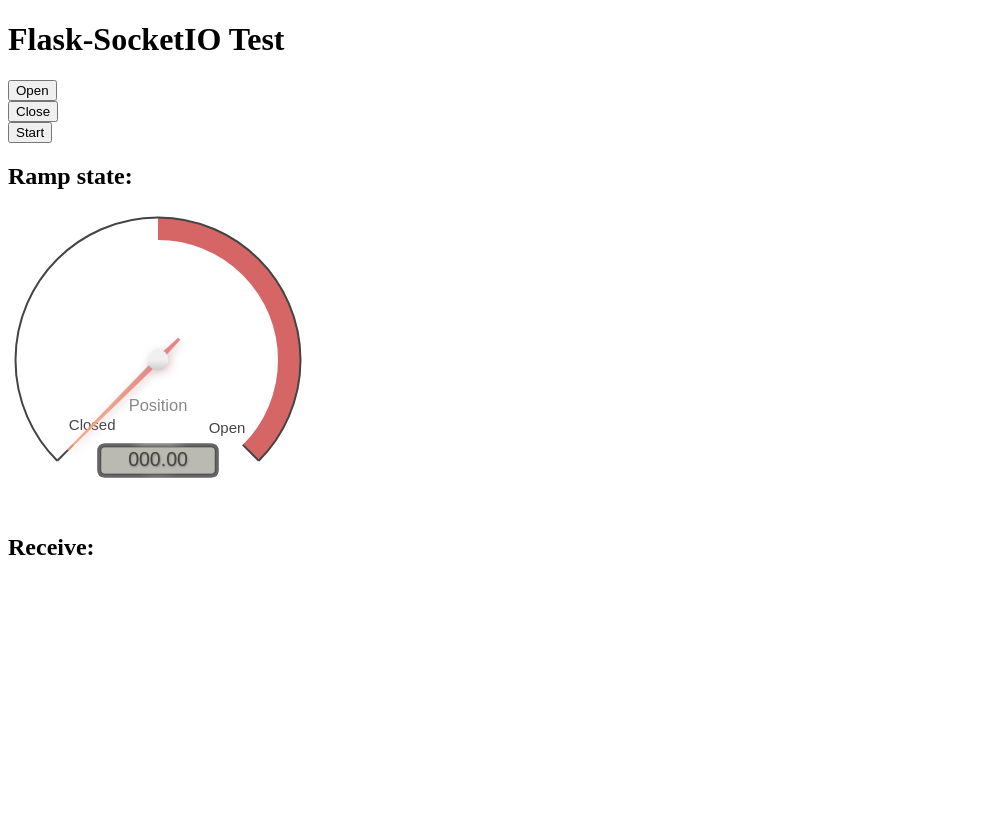
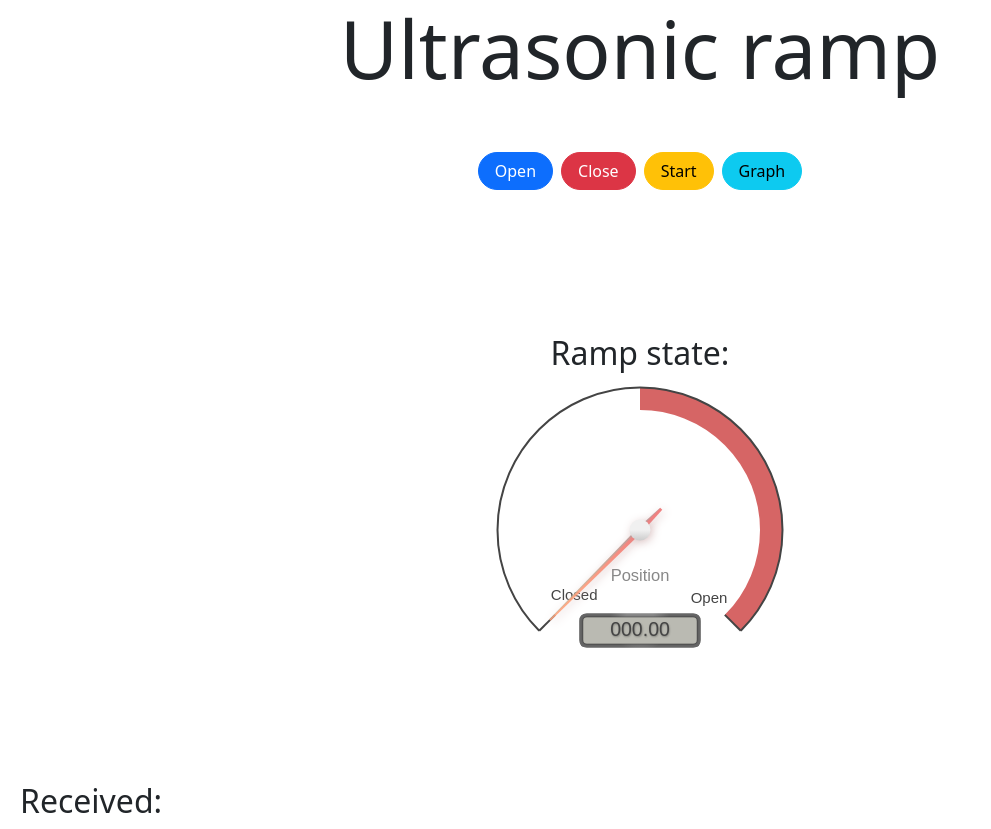
Before and after one commit to xzatkot/POIT_final, a Flask app: template templates/index.html in a window 1280 px wide. Shown: the whole page, without its empty margins (0-991 px from the left). Before the commit the page ends 555 px from the top, so only its background shows below. Run offline with Flask 3, Linux system fonts and the light colour scheme; the template is opened without the code that fills it, so the values that code supplies are empty; some libraries are stand-ins or nearby versions.

Commit message:
Visual changes

```diff
--- a/templates/graph.html
+++ b/templates/graph.html
@@ -2,98 +2,104 @@
 <html>
 <head>
     <meta charset="utf-8">
-    <meta name="viewport" content="width=device-width, initial-scale=1">
-    <title>Flask-SocketIO Test</title>
-    <style type="text/css">
-    </style>
+    <meta content="width=device-width, initial-scale=1" name="viewport">
+    <title>Graph</title>
     <script src="static/libs/jquery-1.11.1.min.js"></script>
     <script src="static/libs/plotly-latest.min.js"></script>
-
+    <link crossOrigin="anonymous" href="https://cdn.jsdelivr.net/npm/bootstrap@5.3.3/dist/css/bootstrap.min.css"
+          integrity="sha384-QWTKZyjpPEjISv5WaRU9OFeRpok6YctnYmDr5pNlyT2bRjXh0JMhjY6hW+ALEwIH" rel="stylesheet"/>
+    <script crossOrigin="anonymous"
+            integrity="sha384-YvpcrYf0tY3lHB60NNkmXc5s9fDVZLESaAA55NDzOxhy9GkcIdslK1eN7N6jIeHz"
+            src="https://cdn.jsdelivr.net/npm/bootstrap@5.3.3/dist/js/bootstrap.bundle.min.js"></script>
     <script>
-   $(document).ready(function(){
+        $(document).ready(function () {
             var layout = {
                 title: 'Output variable',
                 xaxis: {
                     title: 'time',
-            range: [0,30]
+                    range: [0, 30]
                 },
                 yaxis: {
                     title: 'ys(t)',
-            range: [0,1200]
+                    range: [0, 1200]
                 }
             };
 
-    $('#database').click(function() { //Funkcia pre zisk dat z databazy
+            $('#database').click(function () { //Funkcia pre zisk dat z databazy
                 $.ajax({
                     type: "GET",
-          url: "/dbdata/"+$('#row').val(),
-          success:function(data)
-          { console.log(data);
+                    url: "/dbdata/" + $('#row').val(),
+                    success: function (data) {
+                        console.log(data);
                         data = JSON.parse(data);
                         console.log(data);
 
                         xl = [];
                         yl = [];
 
-            $('#data')[0].innerText="";
+                        $('#data')[0].innerText = "";
 
-            data.forEach(function(entry) {
+                        data.forEach(function (entry) {
                             xl.push(entry['x']);
                             yl.push(entry['data']);
-              $('#data')[0].innerText+="x: "+entry['x']+", distance: "+entry['data']+"\n";
+                            $('#data')[0].innerText += "x: " + entry['x'] + ", distance: " + entry['data'] + "\n";
                         });
                         let trace = {
                             x: xl,
                             y: yl,
                             mode: 'lines',
                             type: 'scatter',
-                name: 'distance' };
+                            name: 'distance'
+                        };
                         console.log(trace);
                         Plotly.newPlot($('#plotdiv')[0], [trace], layout);
                     }
-        }).done(function( o ) {
+                }).done(function (o) {
                 });
             });
 
-    $('#file').click(function() { //Funkcia pre zisk dat z textoveho suboru
+            $('#file').click(function () { //Funkcia pre zisk dat z textoveho suboru
                 $.ajax({
                     type: "GET",
-          url: "/read/"+$('#row').val(),
-          success:function(data)
-          { console.log(data);
+                    url: "/read/" + $('#row').val(),
+                    success: function (data) {
+                        console.log(data);
                         data = JSON.parse(data);
                         console.log(data);
 
                         xl = [];
                         yl = [];
 
-            $('#data')[0].innerText="";
+                        $('#data')[0].innerText = "";
 
-            data.forEach(function(entry) {
+                        data.forEach(function (entry) {
                             xl.push(entry['x']);
                             yl.push(entry['data']);
-              $('#data')[0].innerText+="x: "+entry['x']+", distance: "+entry['data']+"\n";
+                            $('#data')[0].innerText += "x: " + entry['x'] + ", distance: " + entry['data'] + "\n";
                         });
                         let trace = {
                             x: xl,
                             y: yl,
                             mode: 'lines',
                             type: 'scatter',
-                name: 'distance' };
+                            name: 'distance'
+                        };
                         console.log(trace);
                         Plotly.newPlot($('#plotdiv')[0], [trace], layout);
                     }
-        }).done(function( o ) {
+                }).done(function (o) {
                 });
             });
         });
     </script>
 </head>
 <body>
-    <label for="row">Cislo zaznamu:</label>
-    <input id="row" name="row" type="text">
-    <button id="database" type="submit">from DB</button>
-    <button id="file" type="submit">from file</button>
+<label class="form-label" for="row">Cislo zaznamu:</label>
+<input class="form-control" id="row" name="row" type="text">
+<div class="d-flex justify-content-center py-1">
+    <button class="btn btn-primary rounded-pill px-3" id="database" type="submit">from DB</button>
+    <button class="btn btn-success rounded-pill px-3" id="file" type="submit">from file</button>
+</div>
 <div id="plotdiv" style="width:600px;height:500px;"></div>
 <div id="data"></div>
 </body>
--- a/templates/index.html
+++ b/templates/index.html
@@ -1,28 +1,33 @@
 <!DOCTYPE HTML>
 <html>
 <head>
-  <title>Flask-SocketIO Test</title>
-   <script type="text/javascript" src="//code.jquery.com/jquery-1.4.2.min.js"></script>
-   <script type="text/javascript" src="//cdnjs.cloudflare.com/ajax/libs/socket.io/3.0.5/socket.io.min.js"></script>
+    <title>Zatko semestralne zadanie</title>
+    <script src="//code.jquery.com/jquery-1.4.2.min.js" type="text/javascript"></script>
+    <script src="//cdnjs.cloudflare.com/ajax/libs/socket.io/3.0.5/socket.io.min.js" type="text/javascript"></script>
     <script src="static/libs/gauge.min.js"></script>
     <script src="static/libs/jquery-1.11.1.min.js"></script>
     <script src="static/libs/plotly-latest.min.js"></script>
-   <script type="text/javascript" charset="utf-8">
-    $(document).ready(function() {
-      var socket;
+    <link crossOrigin="anonymous" href="https://cdn.jsdelivr.net/npm/bootstrap@5.3.3/dist/css/bootstrap.min.css"
+          integrity="sha384-QWTKZyjpPEjISv5WaRU9OFeRpok6YctnYmDr5pNlyT2bRjXh0JMhjY6hW+ALEwIH" rel="stylesheet"/>
+    <script crossOrigin="anonymous"
+            integrity="sha384-YvpcrYf0tY3lHB60NNkmXc5s9fDVZLESaAA55NDzOxhy9GkcIdslK1eN7N6jIeHz"
+            src="https://cdn.jsdelivr.net/npm/bootstrap@5.3.3/dist/js/bootstrap.bundle.min.js"></script>
+    <script charset="utf-8" type="text/javascript">
+        $(document).ready(function () {
+            let socket;
             let ready = false;
-      $('form#connect').submit(function(event) { //Inicializacia spojenia az po kliknuti na tlacitko Open (id=connect)
+            $('form#connect').submit(function (event) { //Inicializacia spojenia az po kliknuti na tlacitko Open (id=connect)
                 console.log('Connected');
                 namespace = '/test';
                 socket = io.connect(location.protocol + '//' + document.domain + ':' + location.port + namespace);
 
-        socket.on('connect', function() {
+                socket.on('connect', function () {
                     socket.emit('my_event', {data: 'I\'m connected!', value: 1});
                 });
 
-        socket.on('my_response', function(msg) {
+                socket.on('my_response', function (msg) {
                     console.log(msg.data);
-          $('#log').append('Received #'+msg.count+': '+msg.data+'<br>').html(); //Vypis hodnot v textovej forme
+                    $('#log').append('Received #' + msg.count + ': ' + msg.data + '<br>').html(); //Vypis hodnot v textovej forme
                     if (parseFloat(msg.data) < 20) { //Otacanie rucickovym ukazovatelom na zaklade prijatej hodnoty sparsovanej na datovy typ Float
                         gauge.value = 1;
                     } else {
@@ -30,21 +35,20 @@
                     }
                 });
 
-        $('#buttonVal').click(function(event) { //Spustenie/vypnutie zaznamu hodnot
+                $('#buttonVal').click(function (event) { //Spustenie/vypnutie zaznamu hodnot
                     console.log($('#buttonVal').val());
                     socket.emit('db_event', {value: $('#buttonVal').val()});
                     if ($(this).val() == "start") {
                         $(this).val("stop");
                         $(this).text("Stop");
-          }
-          else {
+                    } else {
                         $(this).val("start");
                         $(this).text("Start");
                     }
                     return false;
                 });
 
-        $('form#disconnect').submit(function(event) {
+                $('form#disconnect').submit(function (event) {
                     socket.emit('disconnect_request');
                     return false;
                 });
@@ -87,21 +91,44 @@
     </script>
 </head>
 <body>
-  <h1>Flask-SocketIO Test</h1>
-
-  <form id="connect" method="GET" action="#">
-    <input type="submit" value="Open">
+<div class="d-flex justify-content-center">
+    <h1 class="display-1">Ultrasonic ramp</h1>
+</div>
+<div class="d-flex gap-2 justify-content-center py-5">
+    <form action="#" id="connect" method="GET">
+        <input class="btn btn-primary rounded-pill px-3" type="submit" value="Open">
     </form>
 
-  <form id="disconnect" method="GET" action="#">
-    <input type="submit" value="Close">
+    <form action="#" id="disconnect" method="GET">
+        <input class="btn btn-danger rounded-pill px-3" type="submit" value="Close">
     </form>
 
-  <button id="buttonVal" value="start">Start</button>
+    <button class="btn btn-warning rounded-pill px-3" id="buttonVal" value="start">Start</button>
 
-  <h2>Ramp state:</h2>
+    <button class="btn btn-info rounded-pill px-3" data-bs-toggle="modal" data-bs-target="#modalSheet">Graph</button>
+</div>
+<div class="modal fade" tabindex="-1" id="modalSheet">
+    <div class="modal-dialog modal-dialog-centered modal-lg" role="document">
+        <div class="modal-content rounded-4 shadow">
+            <div class="modal-header border-bottom-0">
+                <h1 class="modal-title fs-5">Graph</h1>
+                <button type="button" class="btn-close" data-bs-dismiss="modal" aria-label="Close"></button>
+            </div>
+            <div class="modal-body">
+                <iframe src="graph.html" style="width: 100%;height: 700px"></iframe>
+            </div>
+        </div>
+    </div>
+</div>
+<div class="d-flex justify-content-center py-5">
+    <div class="my-5 mx-auto">
+        <h2 style="text-align: center">Ramp state:</h2>
         <canvas id="canvasID"></canvas>
-  <h2>Receive:</h2>
+    </div>
+</div>
+<div>
+    <h2 style="padding-left: 20px">Received:</h2>
     <div id="log"></div>
+</div>
 </body>
 </html>
```
Lines whose indentation alone changed are shown as unchanged.
